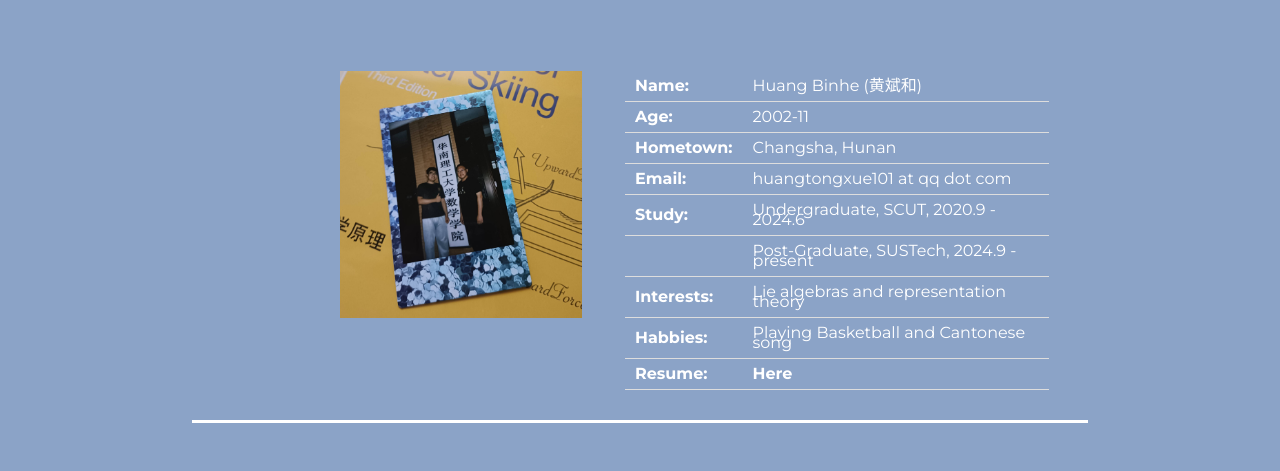
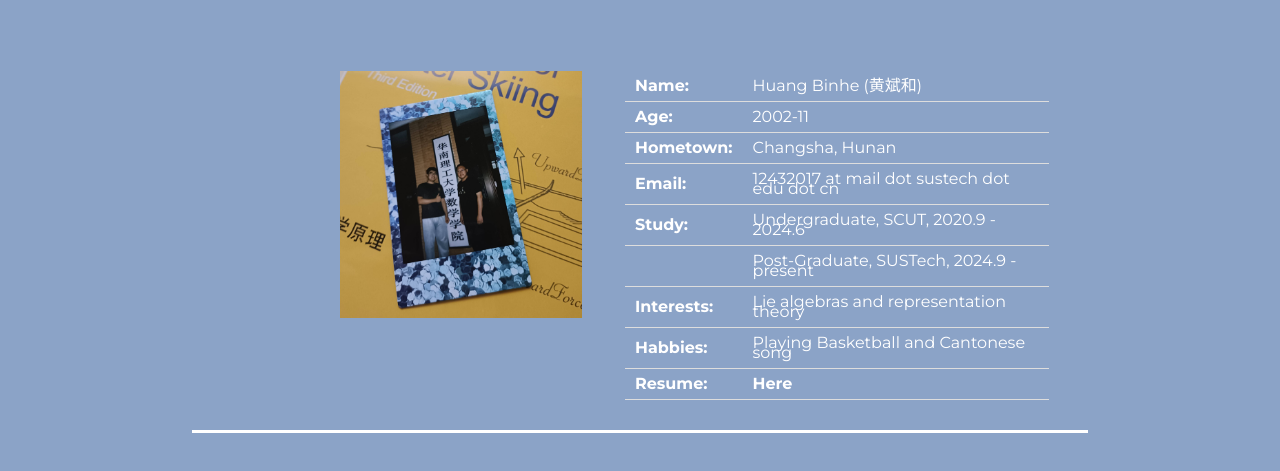
Before and after one commit to HuangBinhe101/HuangBinhe101.github.io, a plain HTML site: page CV.html in a window 1280 px wide. Shown: the part 79-550 px from the top of the page. Drawn offline with Linux system fonts and the light colour scheme.

Commit message:
Add files via upload

```diff
--- a/CV.html
+++ b/CV.html
@@ -110,7 +110,7 @@
 
           <tr>
             <th>Email:</th>
-            <td>huangtongxue101 at qq dot com</td>
+            <td>12432017 at mail dot sustech dot edu dot cn</td>
           </tr>
 
           <tr>
```
Also changed, not shown: Teaching.html (+1 -1 lines).
